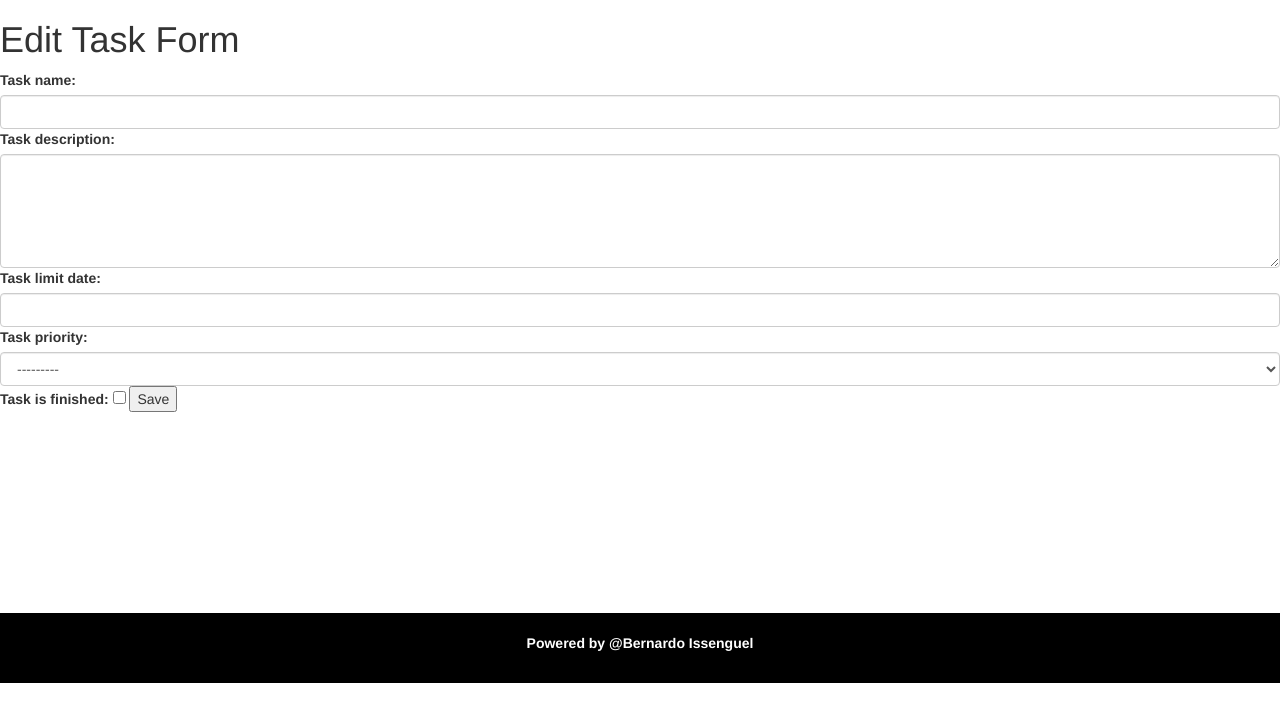
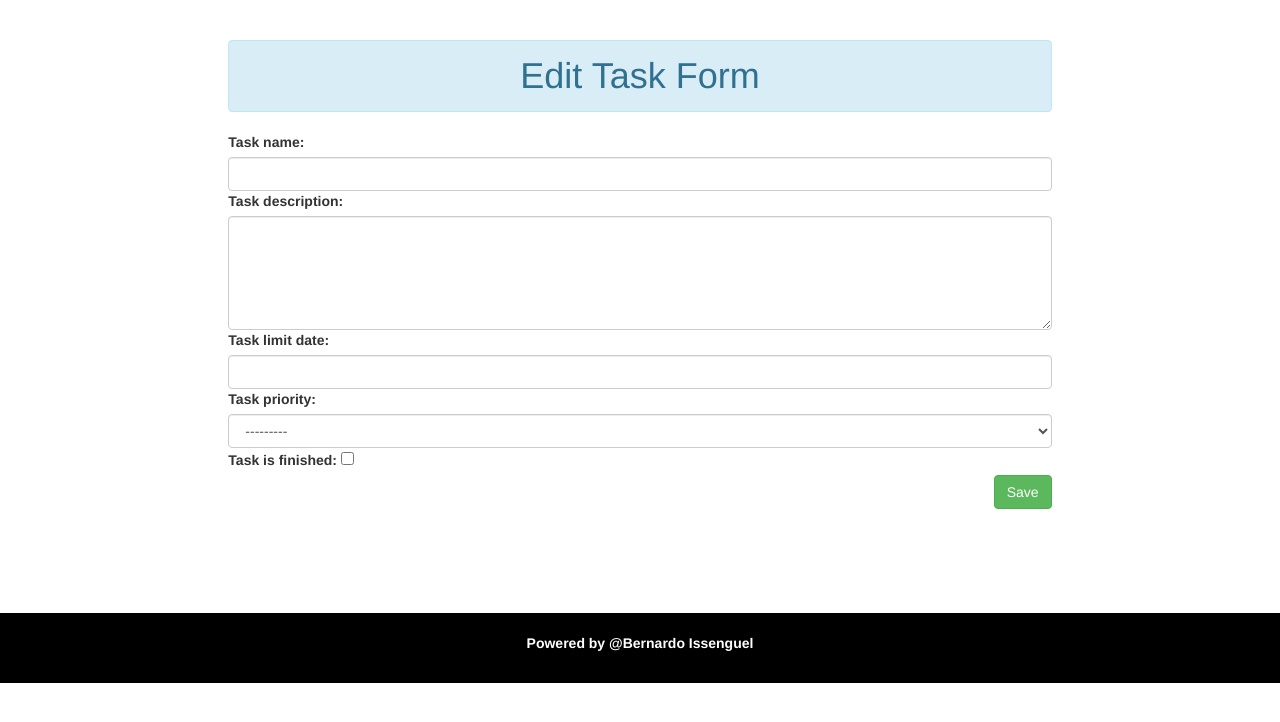
Before and after one commit to Be-issenguel/task-list, a Django app: template frontend/templates/frontend/edit-task.html in a window 1280 px wide. Shown: the part 62-784 px from the top of the page. Run offline with Django 4.2, Linux system fonts and the light colour scheme; the template is opened without the code that fills it: values that come from a table or form of the project are taken from there, others are empty; some libraries are stand-ins or nearby versions.

Commit message:
rewrite edit task page

```diff
--- a/frontend/templates/frontend/edit-task.html
+++ b/frontend/templates/frontend/edit-task.html
@@ -1,9 +1,13 @@
 {% extends 'layouts/base.html' %}
 {% block section %}
-    <h1>Edit Task Form</h1>
-    <form action="{% url 'tasks:update-task' id %}" method="post">
-        {% csrf_token %}
-        {{ form }}
-        <input type="submit" value="Save">
-    </form>
+    <div class="col-md-2"></div>
+    <div class="col-md-8">
+        <h1 class="alert alert-info text-center">Edit Task Form</h1>
+        <form action="{% url 'tasks:update-task' id %}" method="post">
+            {% csrf_token %}
+            {{ form }}
+            <br>
+            <input type="submit" value="Save" class="btn btn-success pull-right">
+        </form>
+    </div>
 {% endblock %}
```
